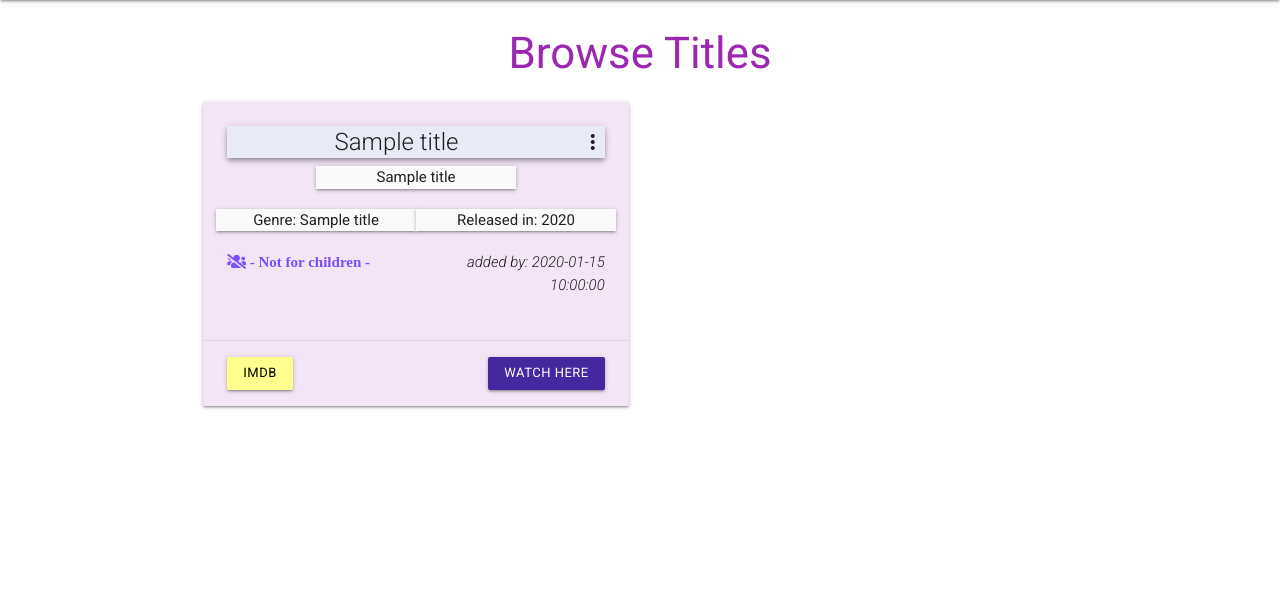
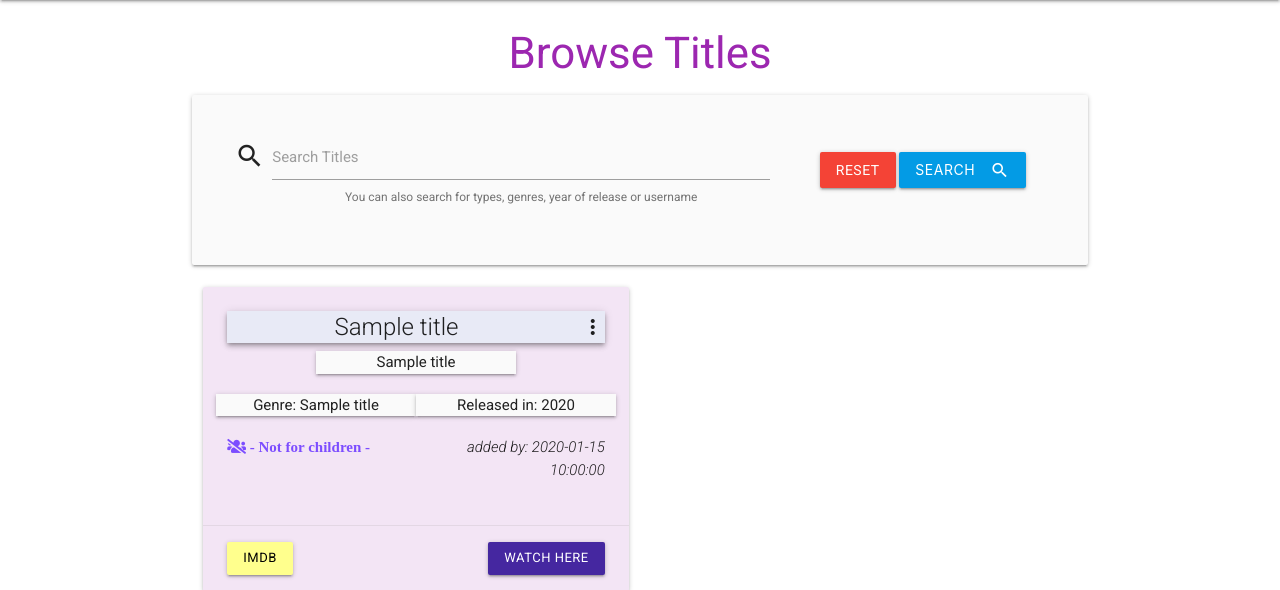
Before and after one commit to jltps/WtW-ms3, a Flask app: page /browse in a window 1280 px wide. Shown: the part 64-654 px from the top of the page. Run offline with Flask 2, Linux system fonts and the light colour scheme; a database or web service that is not in the repository returns one stand-in record (values such as "Sample title"); some libraries are stand-ins or nearby versions.

Commit message:
Add search functionality in browse titles

```diff
--- a/app.py
+++ b/app.py
@@ -28,6 +28,13 @@ def home():
 @app.route("/browse")
 def get_titles():
     titles = list(mongo.db.titles.find())
+    return render_template("browse.html", titles=titles)
+
+
+@app.route("/search", methods=["GET", "POST"])
+def search():
+    query = request.form.get("query")
+    titles = list(mongo.db.titles.find({"$text": {"$search": query}}))
     return render_template("browse.html", titles=titles)
 
 
--- a/templates/browse.html
+++ b/templates/browse.html
@@ -3,6 +3,26 @@
 
     <h3 class="purple-text center-align">Browse Titles</h3>
 
+    <div class="row card-panel grey lighten-5">
+        <form action="{{ url_for('search') }}" method="post" class="col s12">
+            <div class="row valign-wrapper center-align">
+                <div class="input-field col s12 m8">
+                    <i class="material-icons prefix">search</i>
+                    <input type="text" name="query" id="query" minlength="3" class="validate" required>
+                    <label for="query">Search Titles</label>
+                    <span class="helper-text" data-error="wrong" data-success="right">You can also search for types, genres, year of release or username</span>
+                </div>
+                <div class="col s12 m4">
+                    <a href="{{ url_for('get_titles') }}" class="red btn text-shadow">Reset</a>
+                    <button type="submit" class="light-blue darken-1 btn text-shadow">
+                        <i class="material-icons right">search</i> Search
+                    </button>
+                </div>
+            </div>
+        </form>
+    </div>
+
+    {% if titles|length > 0 %}
     <div class="row">
         {% for title in titles %}
         <div class="col s12 l6">
@@ -69,5 +89,8 @@
         {% endfor %}
 
     </div>
+    {% else %}
+        <h3 class="red-text center-align">No results found</h3>
+    {% endif %}
 
 {% endblock %}
--- a/templates/manage_genres.html
+++ b/templates/manage_genres.html
@@ -4,7 +4,7 @@
     <h3 class="purple-text center-align">Manage Genres</strong></h3>
 
     <div class="row center">
-        <a href="{{ url_for('add_genre') }}" class="btn-floating btn-large waves-effect waves-light blue darken-1 tooltipped" data-position="right" data-tooltip="Add a new Genre"><i class="material-icons">add</i></a>
+        <a href="{{ url_for('add_genre') }}" class="btn-floating btn-large waves-effect waves-light light-blue darken-1 tooltipped" data-position="right" data-tooltip="Add a new Genre"><i class="material-icons">add</i></a>
     </div>
 
     <div class="row">
--- a/templates/manage_platforms.html
+++ b/templates/manage_platforms.html
@@ -4,7 +4,7 @@
     <h3 class="purple-text center-align">Manage Platforms</strong></h3>
 
     <div class="row center">
-        <a href="{{ url_for('add_platform') }}" class="btn-floating btn-large waves-effect waves-light blue darken-1 tooltipped" data-position="right" data-tooltip="Add a new Platform"><i class="material-icons">add</i></a>
+        <a href="{{ url_for('add_platform') }}" class="btn-floating btn-large waves-effect waves-light light-blue darken-1 tooltipped" data-position="right" data-tooltip="Add a new Platform"><i class="material-icons">add</i></a>
     </div>
 
     <div class="row">
--- a/templates/manage_types.html
+++ b/templates/manage_types.html
@@ -4,7 +4,7 @@
     <h3 class="purple-text center-align">Manage Types of Titles</strong></h3>
 
     <div class="row center">
-        <a href="{{ url_for('add_type') }}" class="btn-floating btn-large waves-effect waves-light blue darken-1 tooltipped" data-position="right" data-tooltip="Add a new Type"><i class="material-icons">add</i></a>
+        <a href="{{ url_for('add_type') }}" class="btn-floating btn-large waves-effect waves-light light-blue darken-1 tooltipped" data-position="right" data-tooltip="Add a new Type"><i class="material-icons">add</i></a>
     </div>
 
     <div class="row">
```
